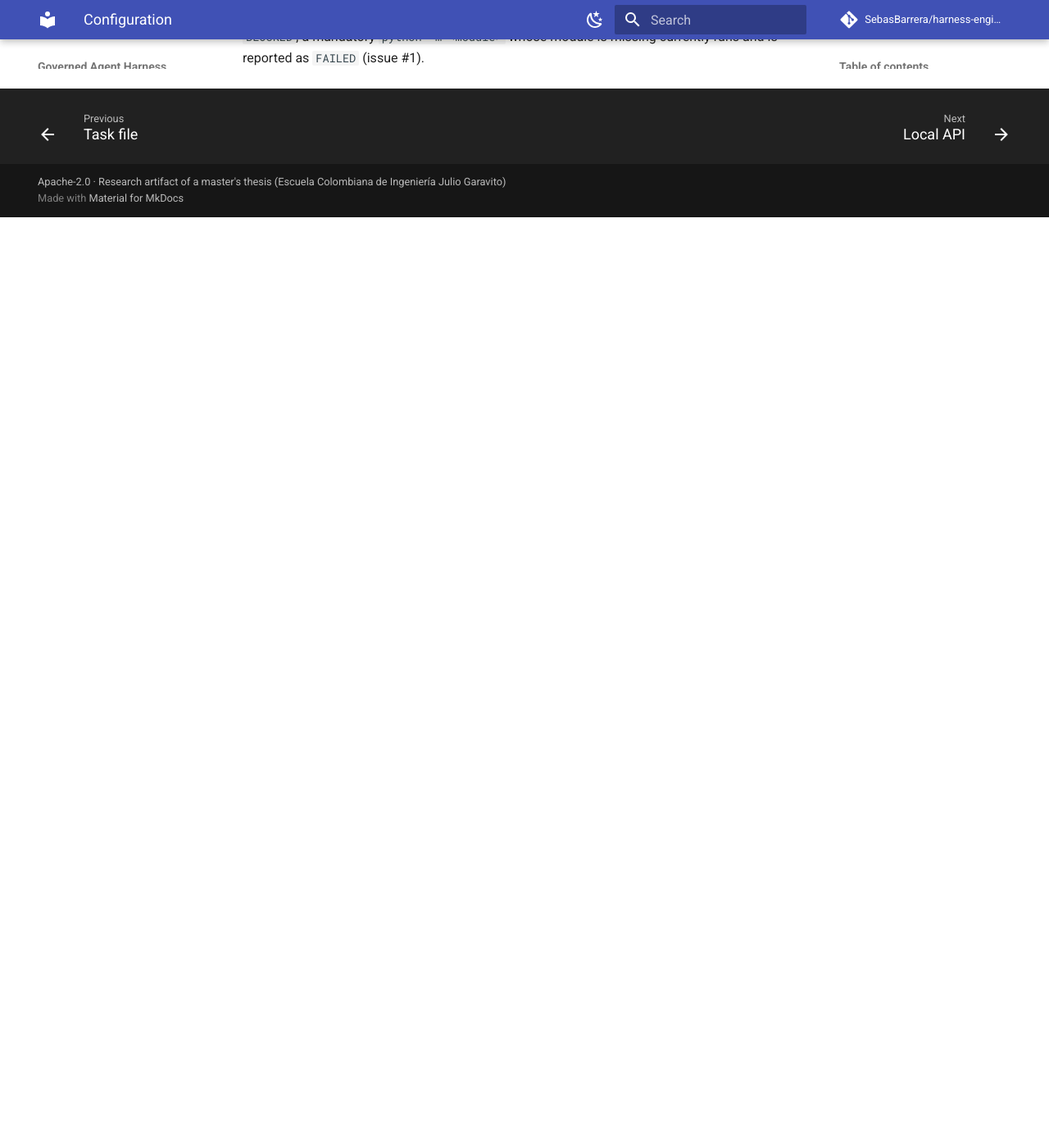
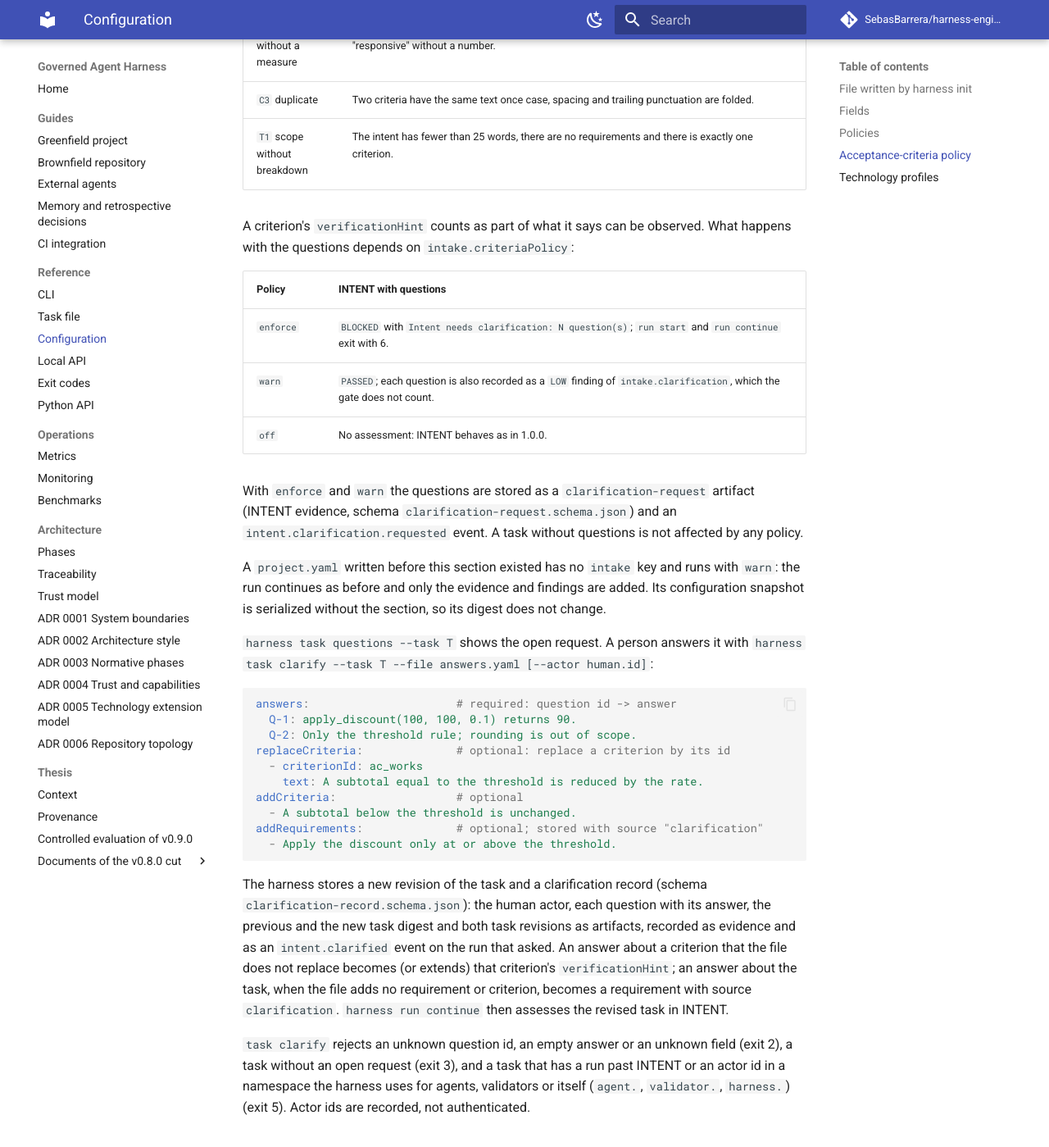
Before and after one commit to SebasBarrera/harness-engineering, an MkDocs documentation site: the page built from docs/reference/configuration.md, in a window 1280 px wide and 1400 px high, scrolled down 3355 px. Shown: the whole window at 82% size. Built offline with MkDocs 1.6.1 and Material for MkDocs 9.7.7, drawn with Linux system fonts in a browser that asks for light colours; comment, search, counter and statistics services are not loaded; before the commit the page ends 3620 px from its top, so only the background shows below that; some of the changed text lies outside the part shown.

Commit message:
docs: document the criteria policy and the clarification flow
Users need to know why a run can now stop in INTENT, what the questions
mean and how to answer them.

The configuration reference gains the intake.criteriaPolicy field, the
rules, the three policies, the answers file and the exit codes of task
clarify; the init output shown there is the one init now writes. The
phases page explains that clarification happens inside INTENT without a
new phase. The exit-code table, both READMEs (command count and
configuration summary) and the changelog (Unreleased) follow.

Closes #32

````diff
--- a/docs/reference/configuration.md
+++ b/docs/reference/configuration.md
@@ -36,6 +36,8 @@ runtime:
 retention:
   artifactDays: 30
   eventDays: 365
+intake:
+  criteriaPolicy: enforce
 ```
 
 ## Fields
@@ -59,6 +61,7 @@ retention:
 | `runtime.maxParallel` | `2` | **Declarative: not used by the engine** (phases run sequentially). |
 | `runtime.allowNetwork` | `false` | **Declarative: not enforced.** The local runner is not a network sandbox (issue #5). |
 | `retention` | written by `init` | **Declarative: no retention job exists.** |
+| `intake.criteriaPolicy` | `warn` when the section is absent; `init` writes `enforce` | What INTENT does with acceptance criteria that cannot be observed: `enforce`, `warn` or `off`. See [acceptance-criteria policy](#acceptance-criteria-policy). |
 
 ## Policies
 
@@ -78,6 +81,64 @@ Resolution order: core policies, then profile policies, then project policies.
 Setting a locked policy to any other value fails with a configuration error (exit code 2), for
 example `project configuration may not weaken locked policy requireHumanDecision`.
 
+## Acceptance-criteria policy
+
+INTENT runs a deterministic assessment of the task (no language model) and turns what it finds
+into clarification questions with stable ids (`Q-1`, `Q-2`, ...):
+
+| Rule | Asks when |
+|---|---|
+| `C1` no observable result | A criterion has fewer than four words, or only vague words ("works", "correctly", "properly", "as expected", "good", "fine", "nice", "clean", "robust", "user-friendly", "well"), and no anchor: a digit, quoted or back-quoted text, a code identifier (`name()`, `snake_case`, a path, a file name, a `CamelCase` name such as `ValueError`) or a checkable result verb (returns, raises, rejects, accepts, equals, contains, lists, stores, prints, exits, responds, creates, deletes, matches, passes, fails, at most, at least, within, before, after). |
+| `C2` quality without a measure | A criterion says "fast", "quick", "performant", "efficient", "scalable", "secure", "reliable" or "responsive" without a number. |
+| `C3` duplicate | Two criteria have the same text once case, spacing and trailing punctuation are folded. |
+| `T1` scope without breakdown | The intent has fewer than 25 words, there are no requirements and there is exactly one criterion. |
+
+A criterion's `verificationHint` counts as part of what it says can be observed. What happens
+with the questions depends on `intake.criteriaPolicy`:
+
+| Policy | INTENT with questions |
+|---|---|
+| `enforce` | `BLOCKED` with `Intent needs clarification: N question(s)`; `run start` and `run continue` exit with 6. |
+| `warn` | `PASSED`; each question is also recorded as a `LOW` finding of `intake.clarification`, which the gate does not count. |
+| `off` | No assessment: INTENT behaves as in 1.0.0. |
+
+With `enforce` and `warn` the questions are stored as a `clarification-request` artifact
+(INTENT evidence, schema `clarification-request.schema.json`) and an
+`intent.clarification.requested` event. A task without questions is not affected by any policy.
+
+A `project.yaml` written before this section existed has no `intake` key and runs with `warn`:
+the run continues as before and only the evidence and findings are added. Its configuration
+snapshot is serialized without the section, so its digest does not change.
+
+`harness task questions --task T` shows the open request. A person answers it with
+`harness task clarify --task T --file answers.yaml [--actor human.id]`:
+
+```yaml
+answers:                      # required: question id -> answer
+  Q-1: apply_discount(100, 100, 0.1) returns 90.
+  Q-2: Only the threshold rule; rounding is out of scope.
+replaceCriteria:              # optional: replace a criterion by its id
+  - criterionId: ac_works
+    text: A subtotal equal to the threshold is reduced by the rate.
+addCriteria:                  # optional
+  - A subtotal below the threshold is unchanged.
+addRequirements:              # optional; stored with source "clarification"
+  - Apply the discount only at or above the threshold.
+```
+
+The harness stores a new revision of the task and a clarification record (schema
+`clarification-record.schema.json`): the human actor, each question with its answer, the
+previous and the new task digest and both task revisions as artifacts, recorded as evidence and
+as an `intent.clarified` event on the run that asked. An answer about a criterion that the file
+does not replace becomes (or extends) that criterion's `verificationHint`; an answer about the
+task, when the file adds no requirement or criterion, becomes a requirement with source
+`clarification`. `harness run continue` then assesses the revised task in INTENT.
+
+`task clarify` rejects an unknown question id, an empty answer or an unknown field (exit 2), a
+task without an open request (exit 3), and a task that has a run past INTENT or an actor id in a
+namespace the harness uses for agents, validators or itself (`agent.`, `validator.`, `harness.`)
+(exit 5). Actor ids are recorded, not authenticated.
+
 ## Technology profiles
 
 Profiles are built into the package (`src/governed_harness/resources/profiles/`). Detection is
````
Also changed, not shown: CHANGELOG.md (+18 -0 lines), README.es.md (+6 -3 lines), README.md (+6 -2 lines), docs/architecture/phases.md (+14 -0 lines), docs/reference/exit-codes.md (+4 -4 lines).
